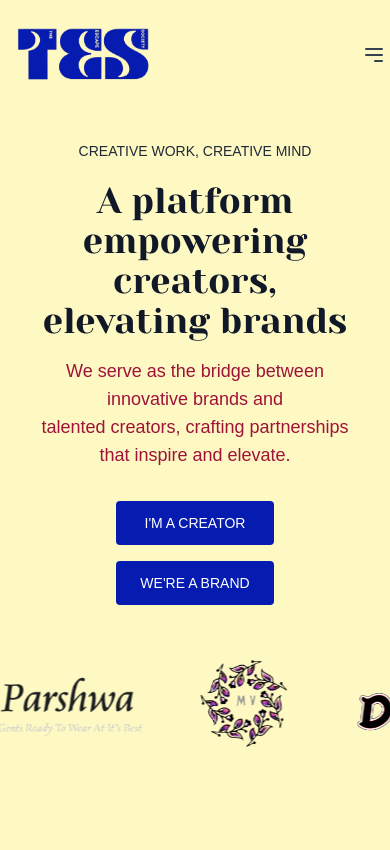
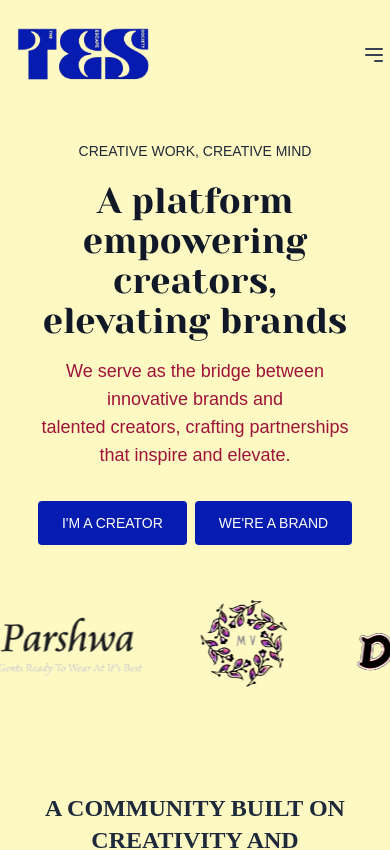
Before and after one commit to Arohance-KV/arohance-task, a React (Create React App) app: page / in a window 390 px wide. Shown: the top 850 px of the page. Built offline with nearby package versions, Linux system fonts and the light colour scheme; the HTML template or start-up script is replaced by a standard one; a web font is replaced by a local one.

Commit message:
improves buttons for mobile device

```diff
--- a/src/Components/Footer.js
+++ b/src/Components/Footer.js
@@ -3,7 +3,7 @@ import React from "react";
 const Footer = () => {
   return (
     <footer className="bg-yellow-100 p-8 md:p-16">
-      <div className="container mx-auto flex flex-col md:flex-row justify-between items-center space-y-8 md:space-y-0">
+      <div className="container mx-auto flex flex-col md:flex-row justify-between items-center space-y-2 md:space-y-0">
 
         {/* Logo Section */}
         <div className="flex flex-col items-center md:items-start">
@@ -46,7 +46,7 @@ const Footer = () => {
           </div>
 
           {/* Subscription and Social Media Section */}
-          <div>
+          <div className="flex flex-col">
             <div className="mb-4">
               <label
                 htmlFor="email"
@@ -69,7 +69,7 @@ const Footer = () => {
 
             {/* Social Media Links */}
             <div className="flex justify-center md:justify-start space-x-4">
-              <p className="mb-2">Follow Us</p>
+              <p className="mb-2">Follow Us:</p>
               <a
                 href="https://www.linkedin.com/company/arohance-india/"
                 className="text-gray-700 hover:text-gray-900"
--- a/src/Components/HomePage.js
+++ b/src/Components/HomePage.js
@@ -25,8 +25,8 @@ const HomePage = () => {
             creators, crafting partnerships that inspire and elevate.
           </p>
         </div>
-        <div className="mt-8 space-x-0 flex flex-col md:flex-row md:space-x-4">
-          <button className="bg-[#061BB0] text-sm text-white px-6 py-3 rounded mb-4 md:mb-0" style={{ fontFamily: 'Poppins, sans-serif' }}>
+        <div className="mt-8 space-x-2 flex flex-row md:space-x-4">
+          <button className="bg-[#061BB0] text-sm text-white px-6 py-3 rounded mb-0" style={{ fontFamily: 'Poppins, sans-serif' }}>
             I'M A CREATOR
           </button>
           <button className="bg-[#061BB0] text-sm text-white px-6 py-3 rounded" style={{ fontFamily: 'Poppins, sans-serif' }}>
```
